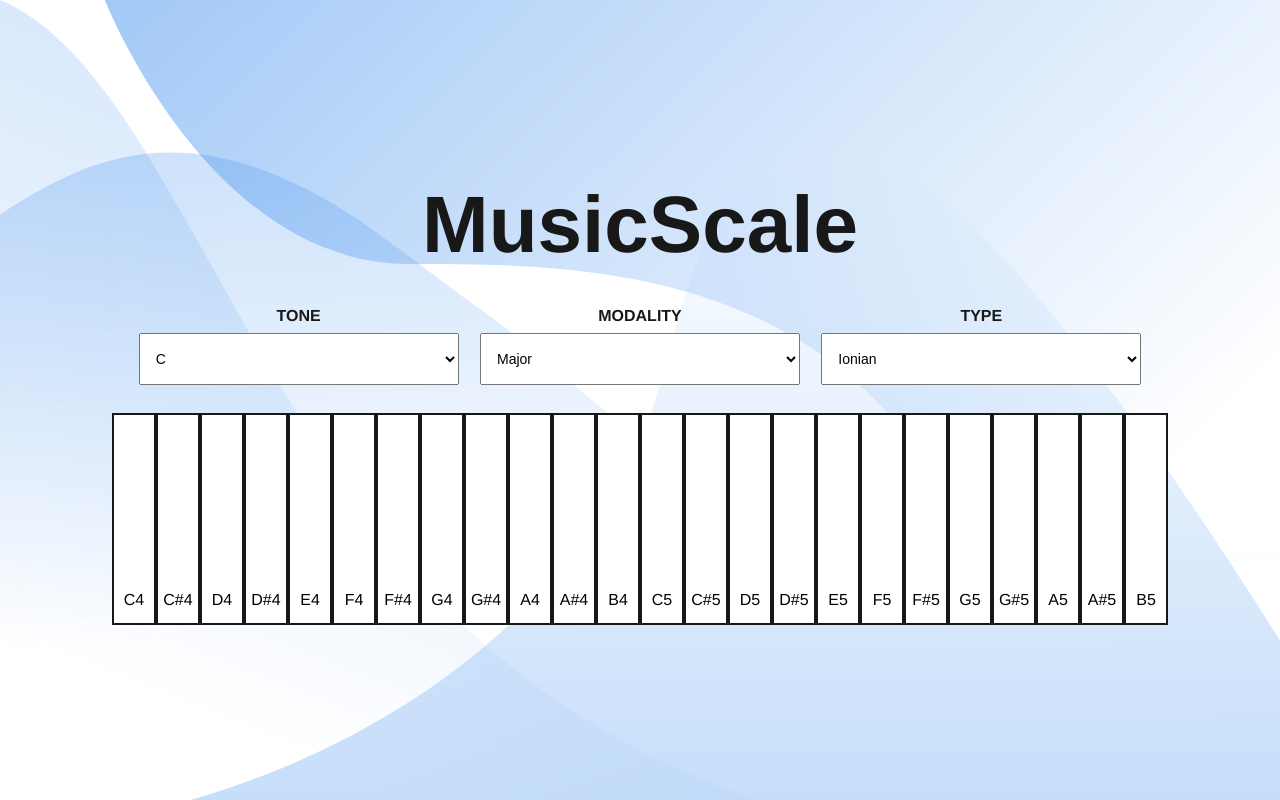
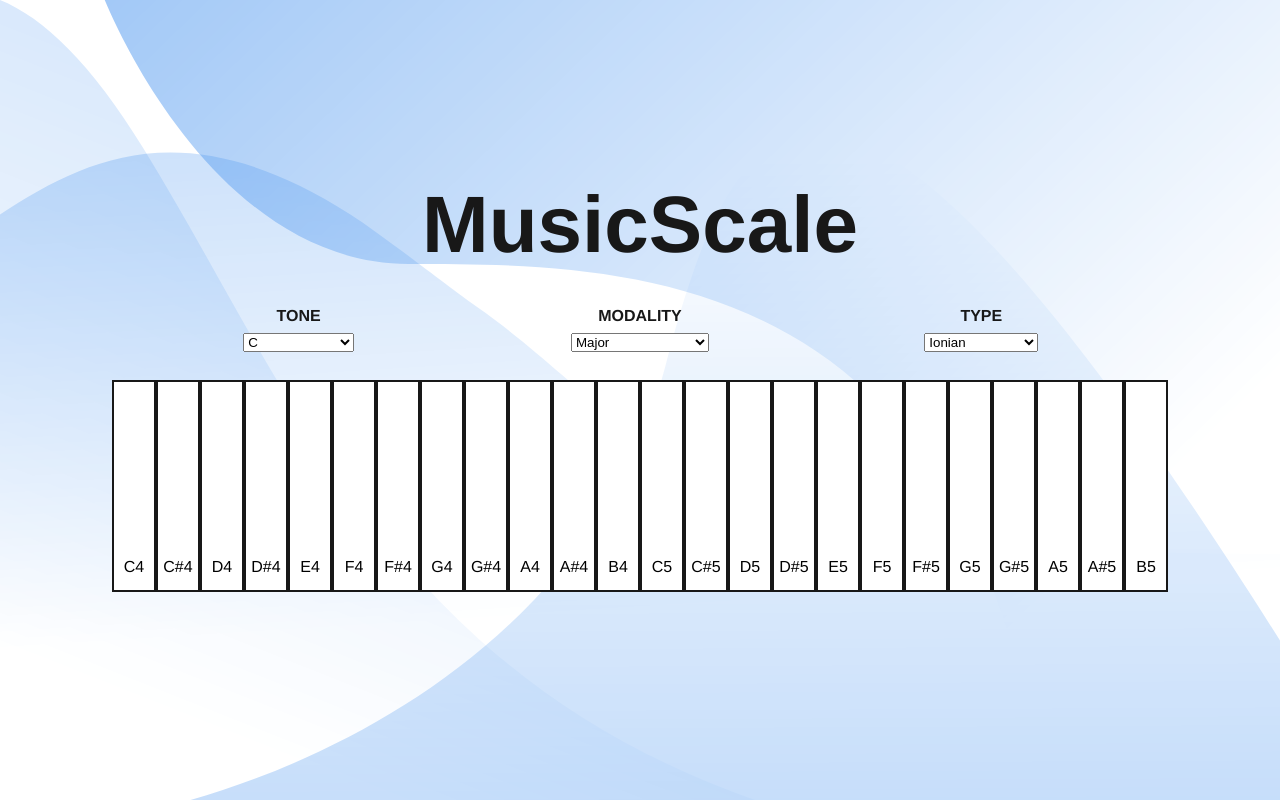
Before and after one commit to juanctorresf/piano-scale, a React (Vite) app: page / in a window 1280 px wide. Built offline with nearby package versions, Linux system fonts and the light colour scheme; a web font is replaced by a local one.

Commit message:
Improving quality of classes in tailwind

```diff
--- a/src/components/InputModality.tsx
+++ b/src/components/InputModality.tsx
@@ -7,9 +7,9 @@ interface inputProps {
 
 export const InputModality:React.FC<inputProps> = ({ inputModality, labelName }) => {
 
+	// Store
 	const handleModalityStore = useScaleStore( state => state.changeModality );
 	const modalityValueStore = useScaleStore( state => state.modality )
-
 	const handleTypeStore = useScaleStore( state => state.changeType );
 
 	const handleModalityType = (e: React.ChangeEvent<HTMLSelectElement>) => {
@@ -22,17 +22,17 @@ export const InputModality:React.FC<inputProps> = ({ inputModality, labelName })
 	});
 
 	return (
-		<div className="mb-7 w-11/12 flex flex-col items-center">
+		<div className="flex flex-col items-center w-11/12 mb-7">
 			<label
 				htmlFor={labelName}
-				className="block text-left uppercase font-bold mb-2 text-gray-10"
+				className="block mb-2 font-bold text-left uppercase text-gray-10"
 			>
 				{ labelName }
 			</label>
 
 			<select
 				id={labelName}
-				className="block py-4 pl-3 text-sm-2 font-medium leading-5 w-full max-w-80"
+				className="select-input"
 				value={ modalityValueStore }
 				onChange={ handleModalityType }
 			>
--- a/src/components/InputNote.tsx
+++ b/src/components/InputNote.tsx
@@ -24,7 +24,7 @@ export const InputNote:React.FC<inputProps> = ({ inputNote, labelName }) => {
 
 			<select
 				id={labelName}
-				className="block w-full py-4 pl-3 font-medium leading-5 text-sm-2 max-w-80"
+				className="select-input"
 				value={ noteValueStore }
 				onChange={ e => handleNoteStore(e.target.value) }
 			>
--- a/src/components/InputType.tsx
+++ b/src/components/InputType.tsx
@@ -27,7 +27,7 @@ export const InputType:React.FC<inputProps> = ({ inputType, labelName }) => {
 
 			<select
 				id={labelName}
-				className="block w-full py-4 pl-3 font-medium leading-5 text-sm-2 max-w-80"
+				className="select-input"
 				value={ typeValueStore }
 				onChange={ e => handleTypeStore(e.target.value) }
 			>
```
